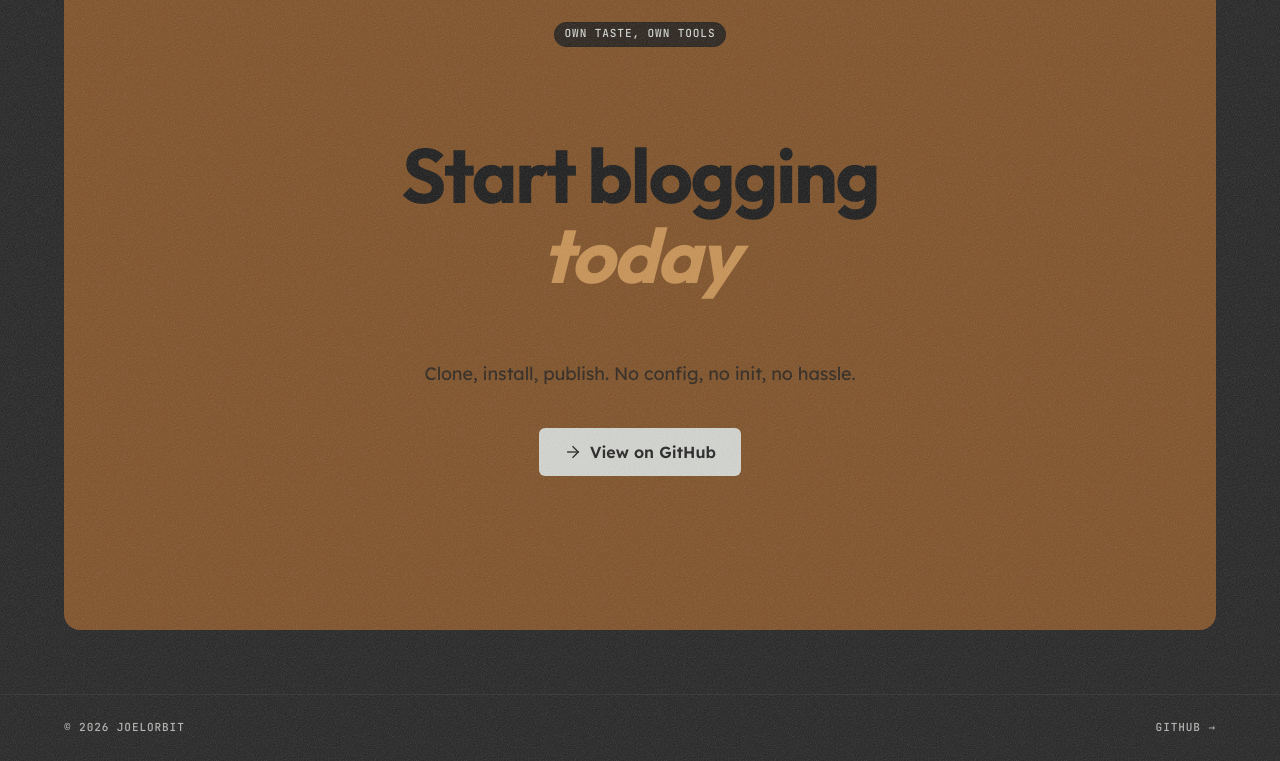
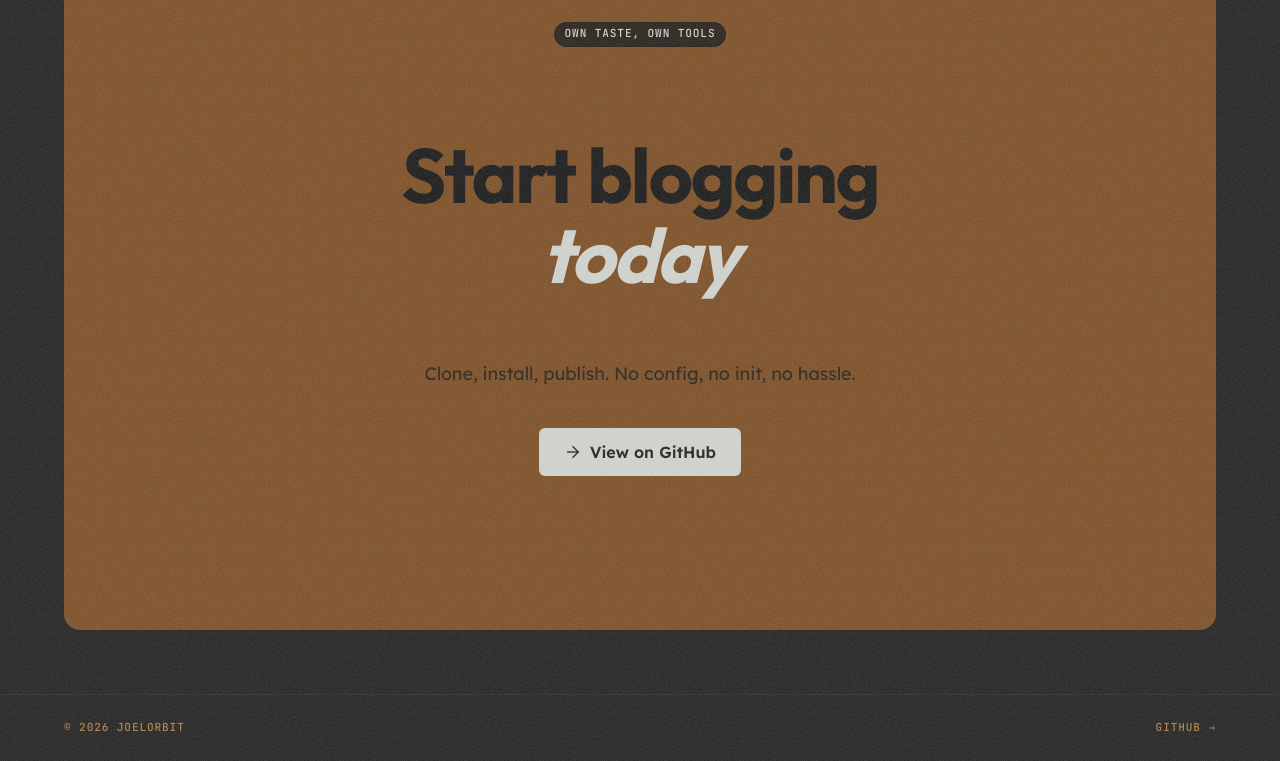
Before and after one commit to Joelorbit/Blog_Cli, a website: page index.html in a window 1280 px wide. Shown: the part 2969-3730 px from the top of the page. Drawn offline with Linux system fonts and the light colour scheme.

Commit message:
style: bump CTA and footer accent visibility
Footer to golden ochre, CTA em to cream, accent-text token for
on-dark moss contrast.

```diff
--- a/index.html
+++ b/index.html
@@ -460,7 +460,7 @@
       font-weight: 700; letter-spacing: var(--tracking-display); line-height: var(--lh-display);
       color: var(--n-1000);
     }
-    .cta h2 em { font-style: italic; color: var(--complement-strong); }
+    .cta h2 em { font-style: italic; color: var(--n-50); }
     .cta p { max-width: 40ch; margin: var(--space-4) auto 0; font-size: var(--body-lg); color: color-mix(in srgb, var(--n-1000) 80%, transparent); }
     .cta .btn { margin-top: var(--space-7); }
     .cta__badge .badge { background: color-mix(in srgb, var(--n-1000) 85%, transparent); border-color: color-mix(in srgb, var(--n-1000) 30%, transparent); color: var(--n-50); }
@@ -469,8 +469,8 @@
        FOOTER
        ============================================================================ */
     .foot { display: flex; justify-content: space-between; align-items: center; padding-block: var(--space-5); border-top: 1px solid var(--line-soft); }
-    .foot span, .foot a { font-family: var(--font-mono); font-size: var(--caption); font-weight: 500; letter-spacing: var(--tracking-caption); text-transform: uppercase; color: var(--text-secondary); transition: color var(--dur-2) var(--ease-standard); }
-    .foot a:hover { color: var(--accent-text); }
+    .foot span, .foot a { font-family: var(--font-mono); font-size: var(--caption); font-weight: 500; letter-spacing: var(--tracking-caption); text-transform: uppercase; color: var(--complement); transition: color var(--dur-2) var(--ease-standard); }
+    .foot a:hover { color: var(--complement-strong); }
     @media (max-width: 600px) { .foot { flex-direction: column; gap: var(--space-3); } }
 
     /* Motion */
```
